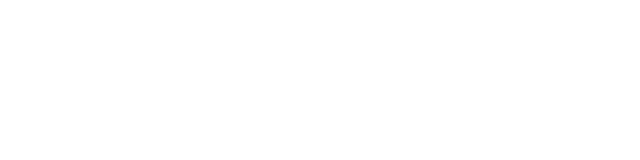
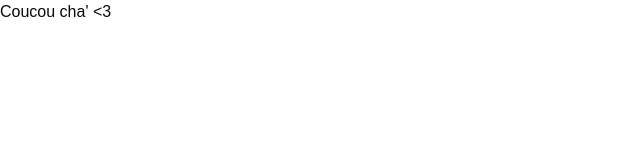
Before and after one commit to NeosiaNexus/famille, a Next.js app: page / in a window 1280 px wide. Shown: the top 160 px of the page, without its empty margins (0-640 px from the left). Built offline with nearby package versions, Linux system fonts and the light colour scheme.

Commit message:
ADD : Test CI/CD

```diff
--- a/src/app/page.tsx
+++ b/src/app/page.tsx
@@ -1,3 +1,7 @@
 export default function Home() {
-  return <div></div>;
+  return (
+    <div>
+      <p>{"Coucou cha' <3"}</p>
+    </div>
+  );
 }
```
